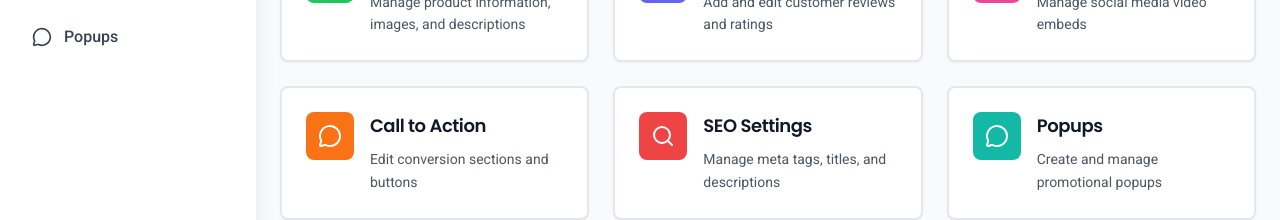
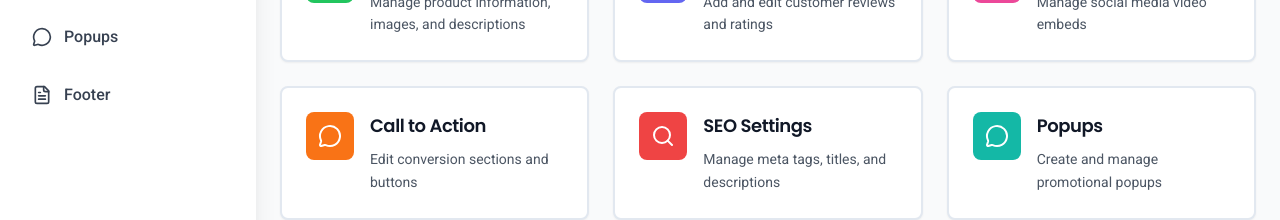
Before and after one commit to momo1983123/Snack-Box-n, a React (Vite) app: page /admin in a window 1280 px wide. Shown: the part 619-839 px from the top of the page. Built offline with nearby package versions, Linux system fonts and the light colour scheme.

Commit message:
Add footer section to admin navigation
cgen-dc7f0a6b171946e9a12e149cfb063626

```diff
--- a/client/pages/admin/AdminLayout.tsx
+++ b/client/pages/admin/AdminLayout.tsx
@@ -76,6 +76,11 @@ const AdminLayout = ({ children }: AdminLayoutProps) => {
       path: "/admin/popups",
       icon: MessageCircle,
       label: "Popups",
+    },
+    {
+      path: "/admin/footer",
+      icon: FileText,
+      label: "Footer",
     },
   ];
 
```
